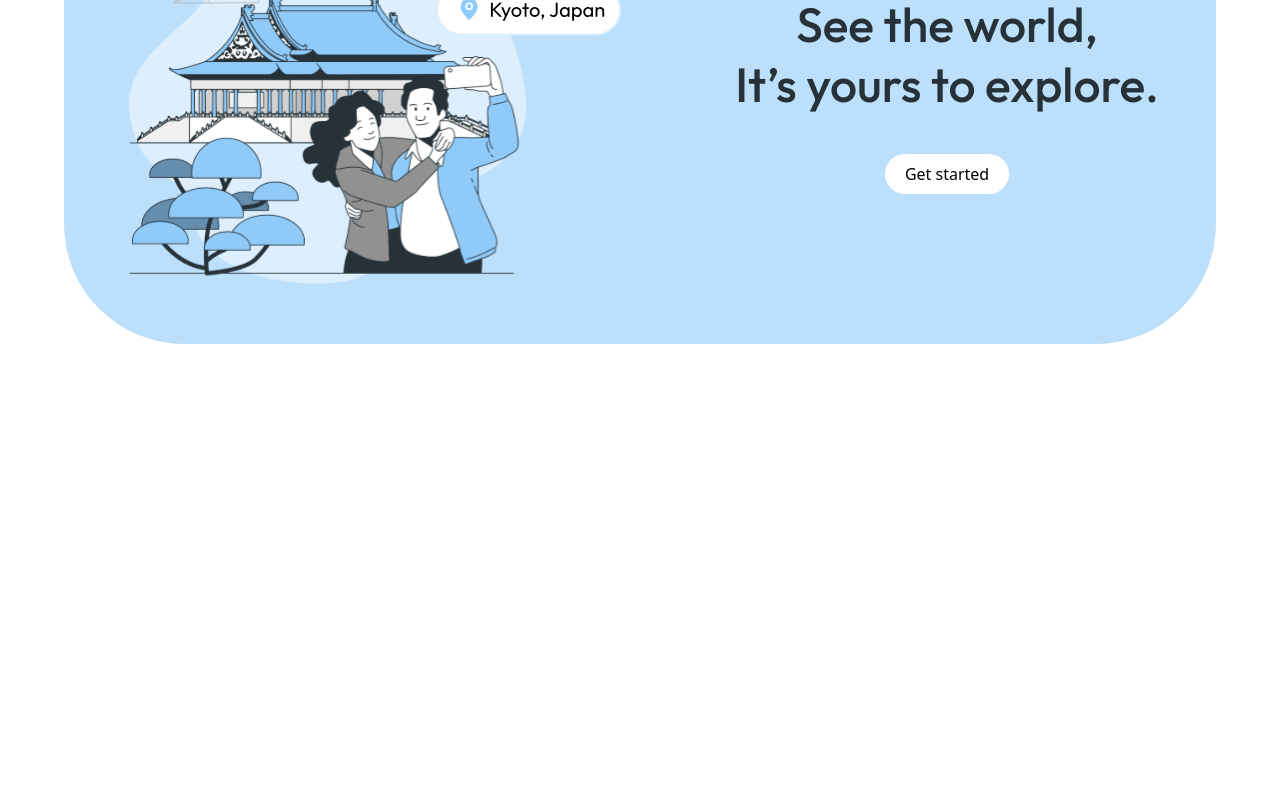
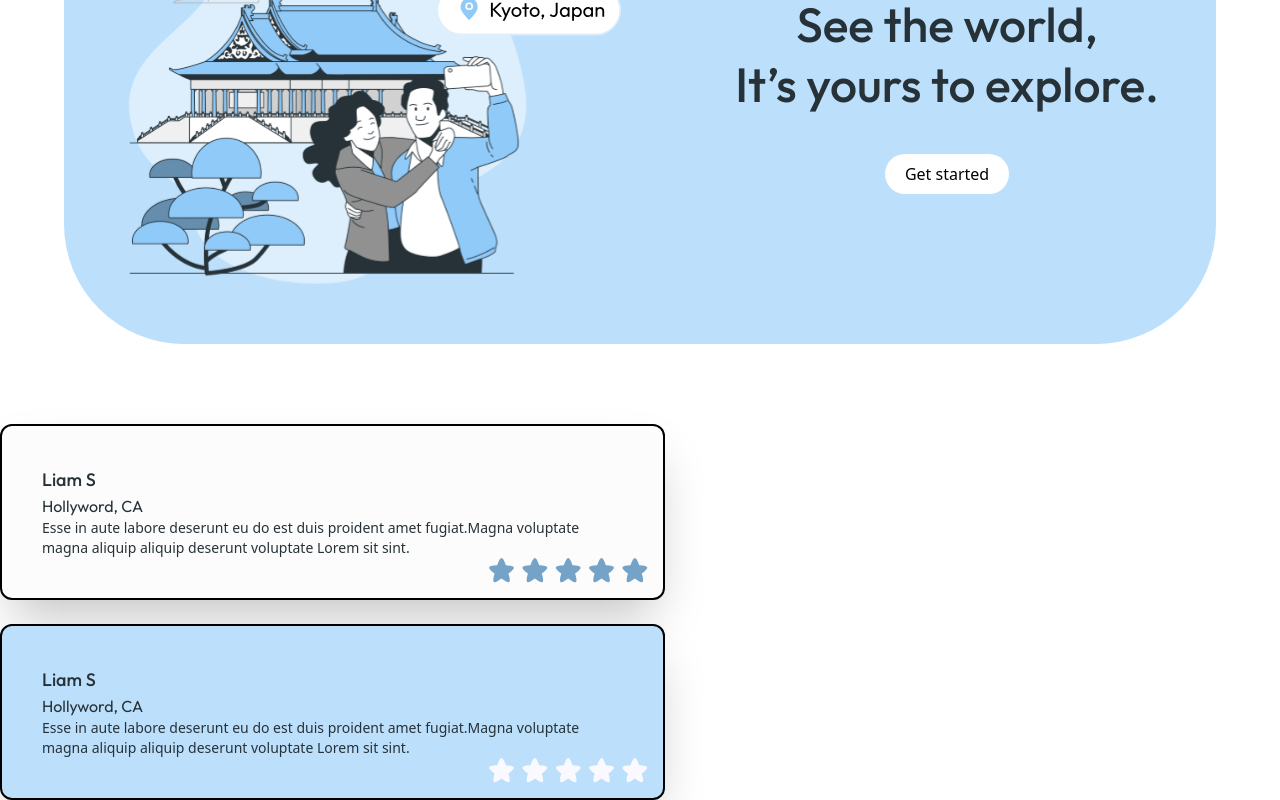
Before and after one commit to hrithikscube/travel-site, a React (Create React App) app: page / in a window 1280 px wide. Shown: the part 768-1568 px from the top of the page. Before the commit the page ends 1192 px from the top, so only its background shows below. Built offline with nearby package versions, Linux system fonts and the light colour scheme.

Commit message:
components_

```diff
--- a/src/components/RatingCard.tsx
+++ b/src/components/RatingCard.tsx
@@ -1,7 +1,10 @@
 import React from 'react'
 
-const Ratings = () => {
+const Ratings = ({ variant }: any) => {
     return (
+        <React.Fragment>
+            {
+                variant === 'white' && (
                     <svg width="159" height="25" viewBox="0 0 159 25" fill="none" xmlns="http://www.w3.org/2000/svg">
                         <path d="M12.5324 1.01318C13.6141 1.01318 15.3144 5.80218 15.9213 7.62134C16.0584 8.03223 16.4387 8.31492 16.8717 8.32892C18.8095 8.3916 23.9583 8.66397 23.9583 9.78885C23.9583 10.8925 20.3235 13.6697 18.8442 14.7542C18.4814 15.0202 18.3327 15.4889 18.4744 15.9159C19.0788 17.7364 20.525 22.4411 19.5955 23.1833C18.672 23.9207 14.7013 20.9747 13.1369 19.7561C12.762 19.4641 12.2376 19.4637 11.8625 19.7556C10.2969 20.9738 6.32737 23.9208 5.46939 23.1833C4.60447 22.4398 5.97486 17.7202 6.54264 15.9065C6.675 15.4837 6.52478 15.0246 6.16743 14.7628C4.69579 13.6845 1.04163 10.8955 1.04163 9.78885C1.04163 8.66282 6.20095 8.39104 8.13419 8.32873C8.56414 8.31487 8.94292 8.03558 9.08225 7.6286C9.70317 5.81495 11.4494 1.01318 12.5324 1.01318Z" fill="#FAF9FF" stroke="#FAF9FF" stroke-width="2" stroke-linecap="round" stroke-linejoin="round" />
                         <path d="M45.8658 1.01318C46.9474 1.01318 48.6478 5.80218 49.2547 7.62134C49.3918 8.03223 49.7721 8.31492 50.205 8.32892C52.1429 8.3916 57.2917 8.66397 57.2917 9.78885C57.2917 10.8925 53.6568 13.6697 52.1776 14.7542C51.8148 15.0202 51.666 15.4889 51.8078 15.9159C52.4121 17.7364 53.8584 22.4411 52.9289 23.1833C52.0054 23.9207 48.0347 20.9747 46.4703 19.7561C46.0954 19.4641 45.571 19.4637 45.1959 19.7556C43.6303 20.9738 39.6607 23.9208 38.8028 23.1833C37.9378 22.4398 39.3082 17.7202 39.876 15.9065C40.0084 15.4837 39.8582 15.0246 39.5008 14.7628C38.0292 13.6845 34.375 10.8955 34.375 9.78885C34.375 8.66282 39.5343 8.39104 41.4676 8.32873C41.8975 8.31487 42.2763 8.03558 42.4156 7.6286C43.0365 5.81495 44.7827 1.01318 45.8658 1.01318Z" fill="#FAF9FF" stroke="#FAF9FF" stroke-width="2" stroke-linecap="round" stroke-linejoin="round" />
@@ -12,17 +15,45 @@ const Ratings = () => {
                 )
             }
 
+            {
+                variant === 'blue' && (
+                    <svg width="159" height="25" viewBox="0 0 159 25" fill="none" xmlns="http://www.w3.org/2000/svg">
+                        <path d="M12.5324 1.01318C13.6141 1.01318 15.3144 5.80218 15.9213 7.62134C16.0584 8.03223 16.4387 8.31492 16.8717 8.32892C18.8095 8.3916 23.9583 8.66397 23.9583 9.78885C23.9583 10.8925 20.3235 13.6697 18.8442 14.7542C18.4814 15.0202 18.3327 15.4889 18.4744 15.9159C19.0788 17.7364 20.525 22.4411 19.5955 23.1833C18.672 23.9207 14.7013 20.9747 13.1369 19.7561C12.762 19.4641 12.2376 19.4637 11.8625 19.7556C10.2969 20.9738 6.32737 23.9208 5.46939 23.1833C4.60447 22.4398 5.97486 17.7202 6.54264 15.9065C6.675 15.4837 6.52478 15.0246 6.16743 14.7628C4.69579 13.6845 1.04163 10.8955 1.04163 9.78885C1.04163 8.66282 6.20095 8.39104 8.13419 8.32873C8.56414 8.31487 8.94292 8.03558 9.08225 7.6286C9.70317 5.81495 11.4494 1.01318 12.5324 1.01318Z" fill="#75A3C8" stroke="#75A3C8" stroke-width="2" stroke-linecap="round" stroke-linejoin="round" />
+                        <path d="M45.8658 1.01318C46.9474 1.01318 48.6478 5.80218 49.2547 7.62134C49.3918 8.03223 49.7721 8.31492 50.205 8.32892C52.1429 8.3916 57.2917 8.66397 57.2917 9.78885C57.2917 10.8925 53.6568 13.6697 52.1776 14.7542C51.8148 15.0202 51.666 15.4889 51.8078 15.9159C52.4121 17.7364 53.8584 22.4411 52.9289 23.1833C52.0053 23.9207 48.0347 20.9747 46.4703 19.7561C46.0954 19.4641 45.571 19.4637 45.1959 19.7556C43.6303 20.9738 39.6607 23.9208 38.8028 23.1833C37.9378 22.4398 39.3082 17.7202 39.876 15.9065C40.0084 15.4837 39.8582 15.0246 39.5008 14.7628C38.0292 13.6845 34.375 10.8955 34.375 9.78885C34.375 8.66282 39.5343 8.39104 41.4676 8.32873C41.8975 8.31487 42.2763 8.03558 42.4156 7.6286C43.0365 5.81495 44.7827 1.01318 45.8658 1.01318Z" fill="#75A3C8" stroke="#75A3C8" stroke-width="2" stroke-linecap="round" stroke-linejoin="round" />
+                        <path d="M79.1991 1.01318C80.2807 1.01318 81.9811 5.80218 82.5879 7.62134C82.725 8.03223 83.1054 8.31492 83.5383 8.32892C85.4761 8.3916 90.6249 8.66397 90.6249 9.78885C90.6249 10.8925 86.9901 13.6697 85.5109 14.7542C85.148 15.0202 84.9993 15.4889 85.141 15.9159C85.7454 17.7364 87.1916 22.4411 86.2621 23.1833C85.3386 23.9207 81.3679 20.9747 79.8036 19.7561C79.4286 19.4641 78.9042 19.4637 78.5292 19.7556C76.9635 20.9738 72.994 23.9208 72.136 23.1833C71.2711 22.4398 72.6415 17.7202 73.2093 15.9065C73.3416 15.4837 73.1914 15.0246 72.8341 14.7628C71.3624 13.6845 67.7083 10.8955 67.7083 9.78885C67.7083 8.66282 72.8676 8.39104 74.8008 8.32873C75.2308 8.31487 75.6095 8.03558 75.7489 7.6286C76.3698 5.81495 78.116 1.01318 79.1991 1.01318Z" fill="#75A3C8" stroke="#75A3C8" stroke-width="2" stroke-linecap="round" stroke-linejoin="round" />
+                        <path d="M112.532 1.01318C113.614 1.01318 115.314 5.80218 115.921 7.62134C116.058 8.03223 116.439 8.31492 116.872 8.32892C118.809 8.3916 123.958 8.66397 123.958 9.78885C123.958 10.8925 120.323 13.6697 118.844 14.7542C118.481 15.0202 118.333 15.4889 118.474 15.9159C119.079 17.7364 120.525 22.4411 119.595 23.1833C118.672 23.9207 114.701 20.9747 113.137 19.7561C112.762 19.4641 112.238 19.4637 111.863 19.7556C110.297 20.9738 106.327 23.9208 105.469 23.1833C104.604 22.4398 105.975 17.7202 106.543 15.9065C106.675 15.4837 106.525 15.0246 106.167 14.7628C104.696 13.6845 101.042 10.8955 101.042 9.78885C101.042 8.66282 106.201 8.39104 108.134 8.32873C108.564 8.31487 108.943 8.03558 109.082 7.6286C109.703 5.81495 111.449 1.01318 112.532 1.01318Z" fill="#75A3C8" stroke="#75A3C8" stroke-width="2" stroke-linecap="round" stroke-linejoin="round" />
+                        <path d="M145.866 1.01318C146.947 1.01318 148.648 5.80218 149.255 7.62134C149.392 8.03223 149.772 8.31492 150.205 8.32892C152.143 8.3916 157.292 8.66397 157.292 9.78885C157.292 10.8925 153.657 13.6697 152.178 14.7542C151.815 15.0202 151.666 15.4889 151.808 15.9159C152.412 17.7364 153.858 22.4411 152.929 23.1833C152.005 23.9207 148.035 20.9747 146.47 19.7561C146.095 19.4641 145.571 19.4637 145.196 19.7556C143.63 20.9738 139.661 23.9208 138.803 23.1833C137.938 22.4398 139.308 17.7202 139.876 15.9065C140.008 15.4837 139.858 15.0246 139.501 14.7628C138.029 13.6845 134.375 10.8955 134.375 9.78885C134.375 8.66282 139.534 8.39104 141.468 8.32873C141.898 8.31487 142.276 8.03558 142.416 7.6286C143.037 5.81495 144.783 1.01318 145.866 1.01318Z" fill="#75A3C8" stroke="#75A3C8" stroke-width="2" stroke-linecap="round" stroke-linejoin="round" />
+                    </svg>
+                )
+            }
+        </React.Fragment>
+
+    )
+}
+
 const RatingCard = ({ type }: any) => {
     return (
         <React.Fragment>
             {type === 'blue' && (
-                <div className='bg-[#BCDFFB] p-10 lg:w-[665px] relative'>
+                <div className='bg-[#BCDFFB] p-10 lg:w-[665px] relative shadow-2xl border-2 border-black rounded-xl'>
                     <p className='text-lg font-outfitMedium text-[#263238]'>Liam S</p>
                     <p className='text-base text-[#263238] font-outfitRegular'>Hollyword, CA</p>
                     <p className='text-sm text-[#263238]'>Esse in aute labore deserunt eu do est duis proident amet fugiat.Magna voluptate magna aliquip aliquip deserunt voluptate Lorem sit sint.</p>
 
-                    <div className='absolute bottom-0 right-0'>
-                        <Ratings />
+                    <div className='absolute bottom-[15px] right-[15px]'>
+                        <Ratings variant="white" />
+                    </div>
+                </div>
+            )}
+
+            {type === 'white' && (
+                <div className='bg-[#fcfcfc] p-10 lg:w-[665px] relative shadow-2xl border-2 border-black rounded-xl'>
+                    <p className='text-lg font-outfitMedium text-[#263238]'>Liam S</p>
+                    <p className='text-base text-[#263238] font-outfitRegular'>Hollyword, CA</p>
+                    <p className='text-sm text-[#263238]'>Esse in aute labore deserunt eu do est duis proident amet fugiat.Magna voluptate magna aliquip aliquip deserunt voluptate Lorem sit sint.</p>
+
+                    <div className='absolute bottom-[15px] right-[15px]'>
+                        <Ratings variant="blue" />
                     </div>
                 </div>
             )}
--- a/src/components/pages/Home.tsx
+++ b/src/components/pages/Home.tsx
@@ -1,7 +1,7 @@
-import React from 'react'
 import Header from '../Header'
 import Banner from '../Banner'
 import SeeWorld from '../SeeWorld'
+import RatingCard from '../RatingCard'
 
 const Home = () => {
   return (
@@ -9,6 +9,10 @@ const Home = () => {
       <Header />
       <Banner />
       <SeeWorld />
+      <RatingCard type="white" />
+      <br />
+      <RatingCard type="blue" />
+
     </div>
   )
 }
```
Lines whose indentation alone changed are shown as unchanged.
